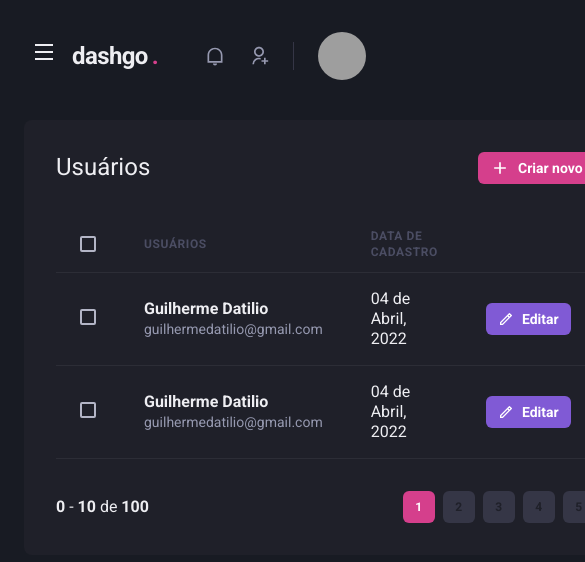
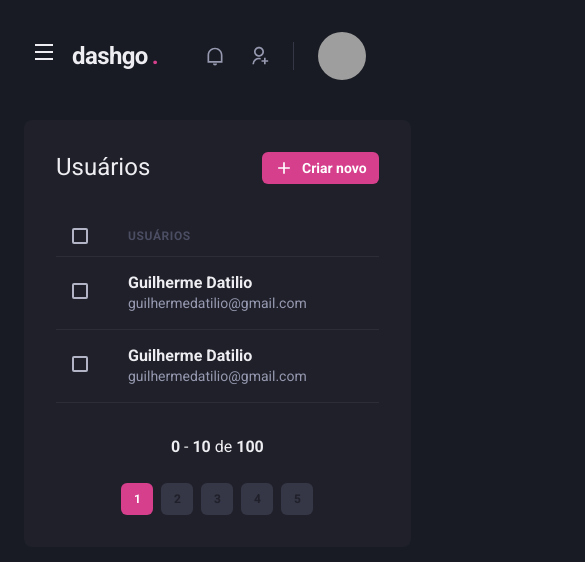
Before and after one commit to guidari/dashgo, a Next.js app: page /users in a window 390 px wide. Shown: the top 562 px of the page, 585 px wide, since content can reach past the window. Built offline with nearby package versions, Linux system fonts and the light colour scheme; grey boxes are pictures that could not be loaded.

Commit message:
Users page responsive

```diff
--- a/src/components/Pagination/index.tsx
+++ b/src/components/Pagination/index.tsx
@@ -1,19 +1,25 @@
-import { Box, HStack } from "@chakra-ui/react";
+import { Box, HStack, Stack } from "@chakra-ui/react";
 import { PaginationItem } from "./Pagination";
 
 export function Pagination() {
   return (
-    <HStack mt="8" justify="space-between" align="center" spacing="6">
+    <Stack
+      direction={["column", "row"]}
+      mt="8"
+      justify="space-between"
+      align="center"
+      spacing="6"
+    >
       <Box>
         <strong>0</strong> - <strong>10</strong> de <strong>100</strong>
       </Box>
-      <HStack spacing="2">
+      <Stack direction="row" spacing="2">
         <PaginationItem number={1} isCurrent />
         <PaginationItem number={2} />
         <PaginationItem number={3} />
         <PaginationItem number={4} />
         <PaginationItem number={5} />
-      </HStack>
-    </HStack>
+      </Stack>
+    </Stack>
   );
 }
--- a/src/pages/dashboard.tsx
+++ b/src/pages/dashboard.tsx
@@ -71,13 +71,13 @@ export default function Dashboard() {
           minChildWidth="320px"
           alignItems="flex-start"
         >
-          <Box p="8" bg="gray.800" borderRadius={8} pb="4">
+          <Box p={["6", "8"]} bg="gray.800" borderRadius={8} pb="4">
             <Text fontSize="lg" mb="4">
               Inscritos da semana
             </Text>
             <Chart type="area" options={options} series={series} height={160} />
           </Box>
-          <Box p="8" bg="gray.800" borderRadius={8} pb="4">
+          <Box p={["6", "8"]} bg="gray.800" borderRadius={8} pb="4">
             <Text fontSize="lg" mb="4">
               Taxa de abertura
             </Text>
--- a/src/pages/users/index.tsx
+++ b/src/pages/users/index.tsx
@@ -12,6 +12,7 @@ import {
   Th,
   Thead,
   Tr,
+  useBreakpointValue,
 } from "@chakra-ui/react";
 import { RiAddLine, RiPencilLine, RiPenNibLine } from "react-icons/ri";
 import { Header } from "../../components/Header";
@@ -19,6 +20,10 @@ import { Pagination } from "../../components/Pagination";
 import { SideBar } from "../../components/Sidebar";
 
 export default function UserList() {
+  const isWideVersion = useBreakpointValue({
+    base: false,
+    lg: true,
+  });
   return (
     <Box>
       <Header />
@@ -46,17 +51,17 @@ export default function UserList() {
           <Table colorScheme="whiteAlpha">
             <Thead>
               <Tr>
-                <Th px="6" color="gray.300" width="8">
+                <Th px={["4", "4", "6"]} color="gray.300" width="8">
                   <Checkbox colorScheme="pink" />
                 </Th>
                 <Th>Usuários</Th>
-                <Th>Data de cadastro</Th>
+                {isWideVersion && <Th>Data de cadastro</Th>}
                 <Th width="8"></Th>
               </Tr>
             </Thead>
             <Tbody>
               <Tr>
-                <Td px="6">
+                <Td px={["4", "4", "6"]}>
                   <Checkbox colorScheme="pink" />
                 </Td>
                 <Td>
@@ -67,8 +72,10 @@ export default function UserList() {
                     </Text>
                   </Box>
                 </Td>
-                <Td>04 de Abril, 2022</Td>
+
+                {isWideVersion && <Td>04 de Abril, 2022</Td>}
                 <Td>
+                  {isWideVersion && (
                     <Button
                       as="a"
                       size="sm"
@@ -78,10 +85,11 @@ export default function UserList() {
                     >
                       Editar
                     </Button>
+                  )}
                 </Td>
               </Tr>
               <Tr>
-                <Td px="6">
+                <Td px={["4", "4", "6"]}>
                   <Checkbox colorScheme="pink" />
                 </Td>
                 <Td>
@@ -92,8 +100,9 @@ export default function UserList() {
                     </Text>
                   </Box>
                 </Td>
-                <Td>04 de Abril, 2022</Td>
+                {isWideVersion && <Td>04 de Abril, 2022</Td>}
                 <Td>
+                  {isWideVersion && (
                     <Button
                       as="a"
                       size="sm"
@@ -103,6 +112,7 @@ export default function UserList() {
                     >
                       Editar
                     </Button>
+                  )}
                 </Td>
               </Tr>
             </Tbody>
```
Lines whose indentation alone changed are shown as unchanged.
